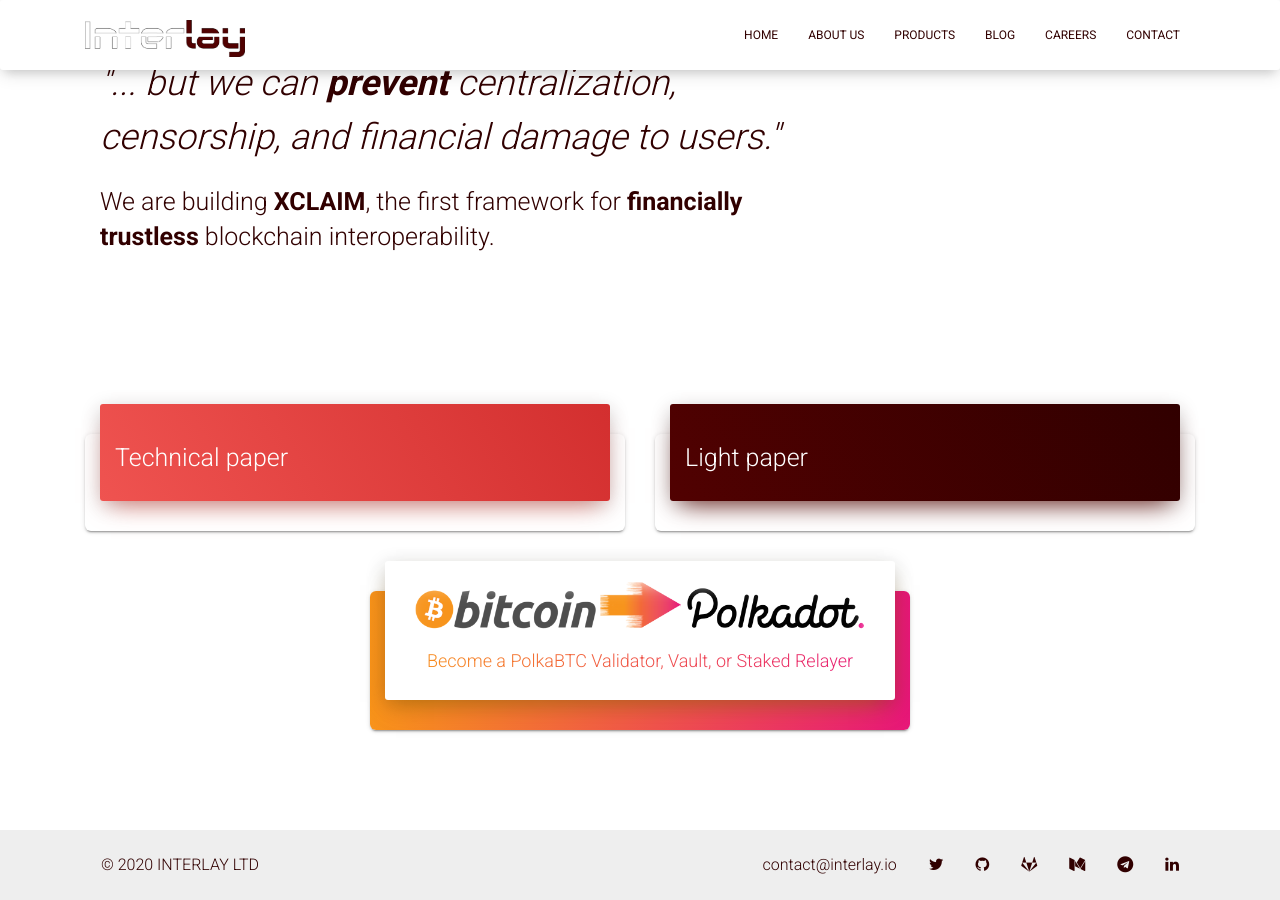
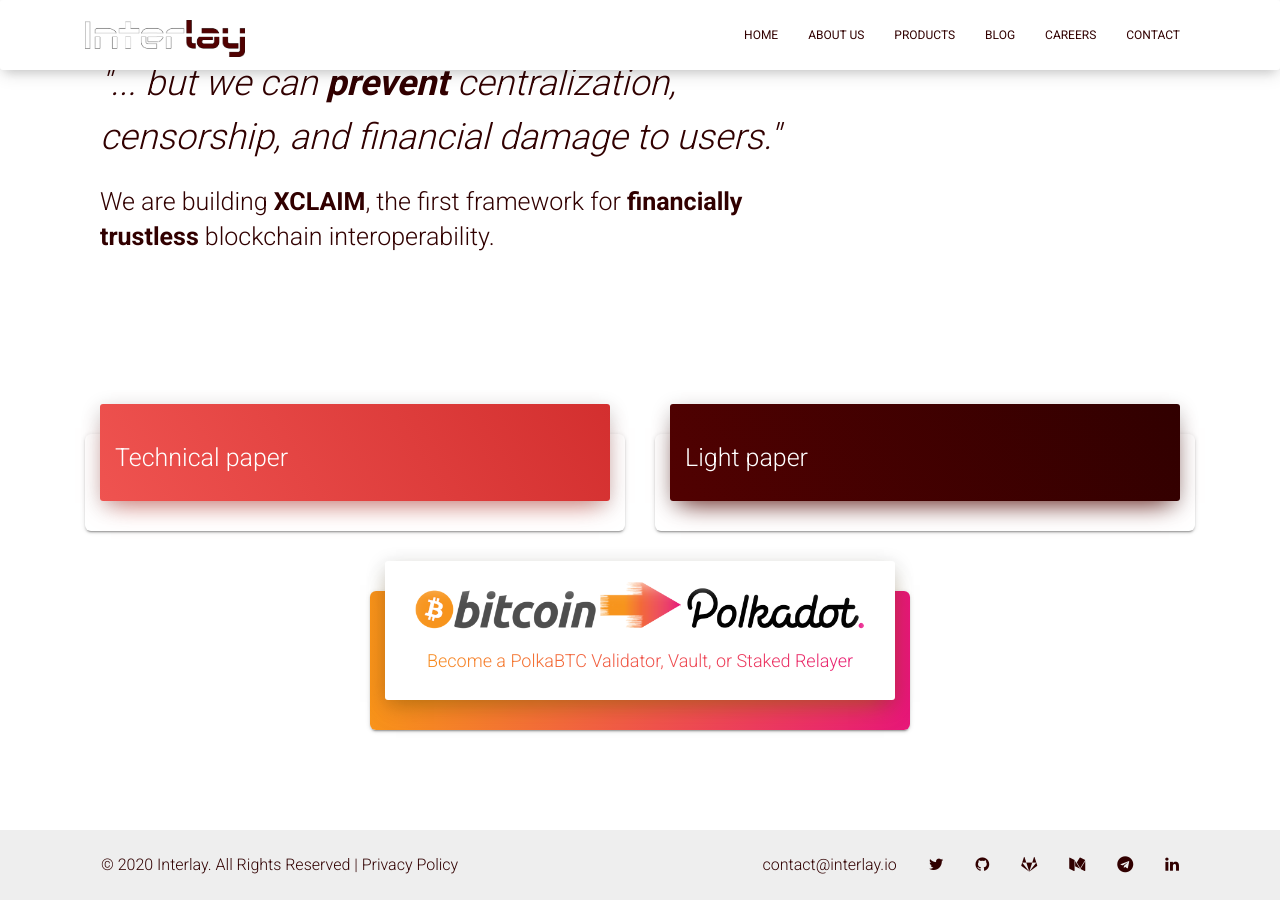
Before and after one commit to interlay/archive-interlay.github.io, a Jekyll site: the page built from index.md, in a window 1280 px wide and 900 px high, scrolled down 1372 px. Built offline with Jekyll 4.4.1, drawn with Linux system fonts in a browser that asks for light colours.

Commit message:
Added privacy policy

```diff
--- a/_includes/footer.html
+++ b/_includes/footer.html
@@ -1,16 +1,18 @@
 <footer class="footer footer-default">
     <div class="container">
         <div class="row">
-            <div class="col-md-4 col-xs-12">
-                <div class="float-left nav-link">
+            <div class="col-md-6 col-xs-12">
+                <div class="float-left nav-link text-capitalize">
                     &copy;
                     <script>
                         document.write(new Date().getFullYear())
-                    </script> Interlay Ltd
+                    </script> Interlay. All Rights Reserved | <a class=" text-capitalize" rel="tooltip" title="" data-placement="bottom"
+                        href="../docs/privacy-policy.pdf" target="_blank">Privacy Policy
+                    </a>
                 </div>
+
             </div>
-            <div class="offset-md-2 col-md-6 col-xs-12">
-
+            <div class="col-md-6 col-xs-12">
                 <div class="float-right">
                     <a class="nav-link" rel="tooltip" title="" data-placement="bottom"
                         href="http://linkedin.com/company/interlay" target="_blank"
```
Also changed, not shown: 1 other file.
